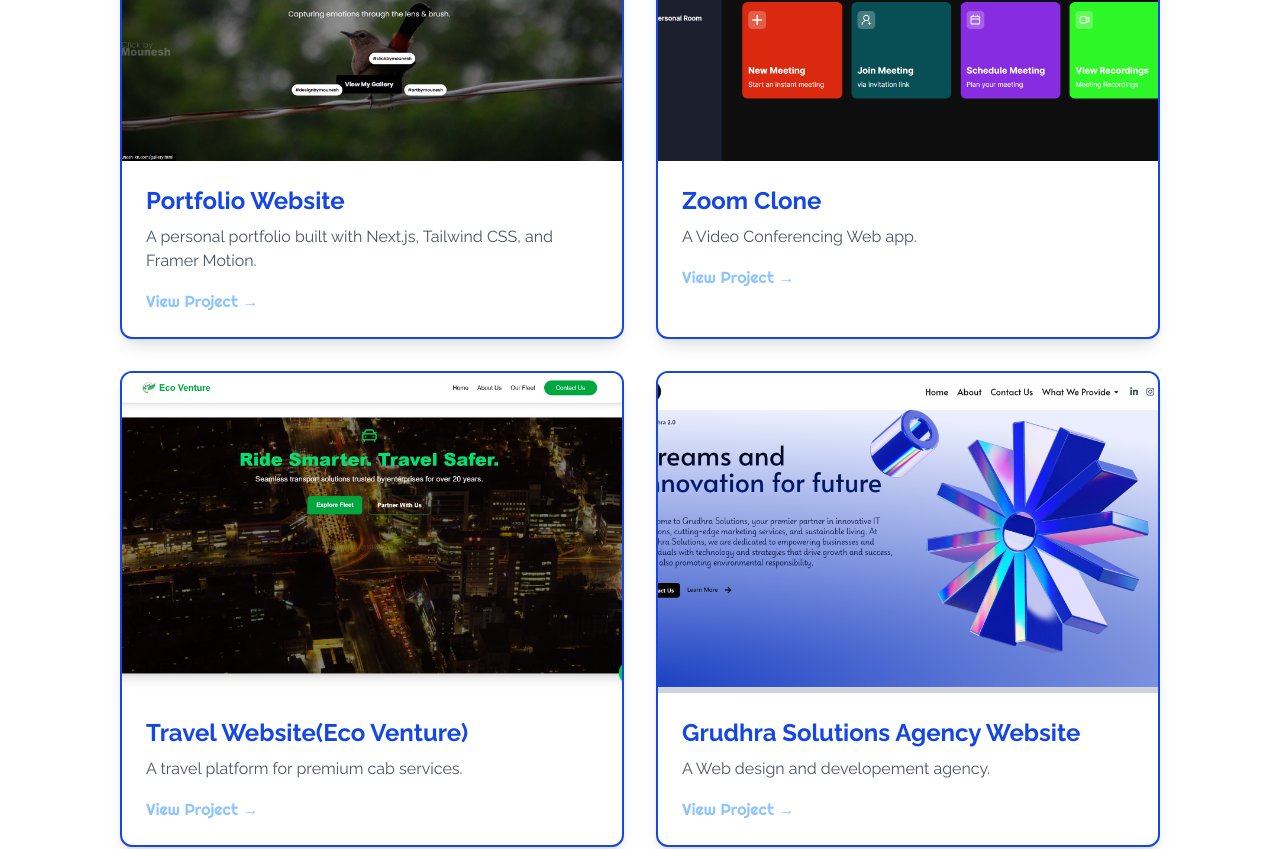
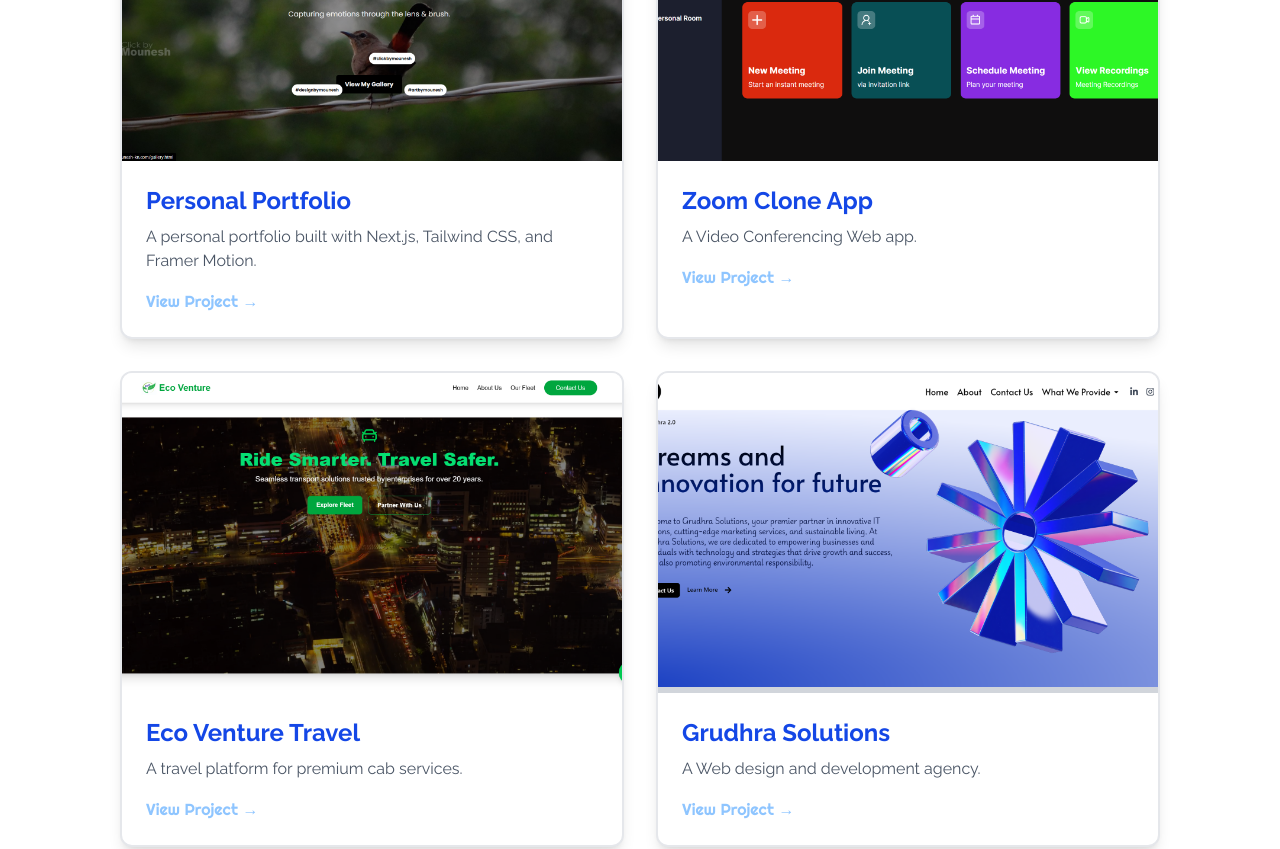
Before and after one commit to Karrycoder007/Portfolio-2025-karry, a Next.js app: page /projects in a window 1280 px wide. Shown: the part 474-1323 px from the top of the page. Built offline with nearby package versions, Linux system fonts and the light colour scheme.

Commit message:
Update project titles and set card border color to gray-200

```diff
--- a/src/app/projects/page.tsx
+++ b/src/app/projects/page.tsx
@@ -6,31 +6,31 @@ import Link from "next/link";
 
 const projects = [
   {
-    title: "Portfolio Website",
+    title: "Personal Portfolio",
     description: "A personal portfolio built with Next.js, Tailwind CSS, and Framer Motion.",
     image: "/portfolio.png",
     link: "https://mounesh-kn.com",
   },
   {
-    title: "Zoom Clone",
+    title: "Zoom Clone App",
     description: "A Video Conferencing Web app.",
     image: "/zoom.png",
     link: "https://zoom-clone-app-two.vercel.app",
   },
   {
-    title: "Travel Website(Eco Venture) ",
+    title: "Eco Venture Travel",
     description: "A travel platform for premium cab services.",
     image: "/travel.png",
     link: "https://your-photography-link.com",
   },
   {
-    title: "Grudhra Solutions Agency Website",
-    description: "A Web design and developement agency.",
+    title: "Grudhra Solutions",
+    description: "A Web design and development agency.",
     image: "/grudhra.png",
     link: "https://grudhrasolutions.com",
   },
   {
-    title: "Animated Landing Page",
+    title: "Animated Landing",
     description: "An interactive landing page with immersive animations.",
     image: "/2023.png",
     link: "https://your-landing-link.com",
@@ -53,7 +53,7 @@ export default function ProjectsPage() {
           {projects.map((project, index) => (
             <motion.div
               key={index}
-              className="bg-white text-blue-700 dark:bg-zinc-900 rounded-xl overflow-hidden shadow-lg hover:shadow-xl border-2 transition-shadow"
+              className="bg-white text-blue-700 dark:bg-zinc-900 rounded-xl overflow-hidden shadow-lg hover:shadow-xl border-2 border-gray-200 transition-shadow"
               initial={{ opacity: 0, y: 30 }}
               whileInView={{ opacity: 1, y: 0 }}
               viewport={{ once: true }}
```
Lines whose indentation alone changed are shown as unchanged.
